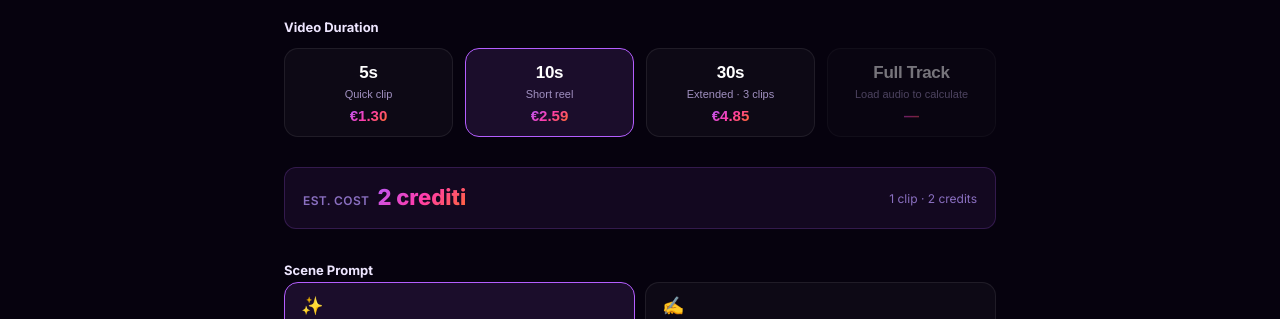
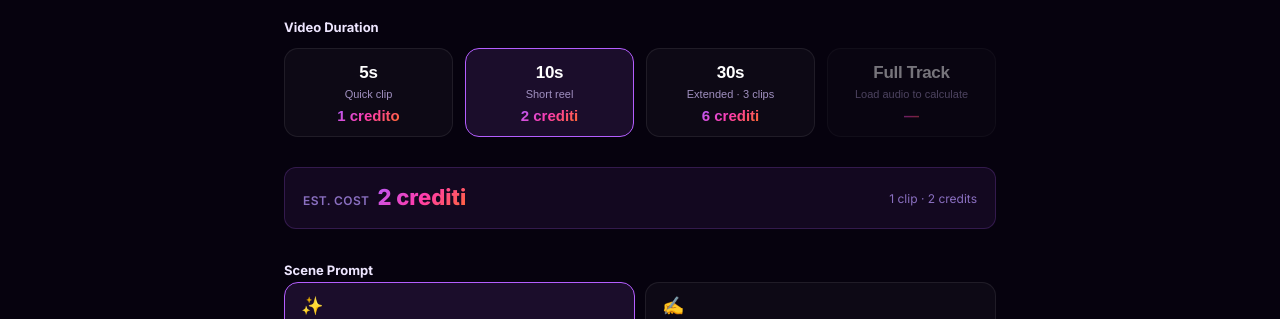
Before and after one commit to ObiriecLabs/delulureel, a Flask app: template templates/upload.html in a window 1280 px wide. Shown: the part 686-1005 px from the top of the page. Run offline with Flask 3, Linux system fonts and the light colour scheme; the template is opened without the code that fills it, so the values that code supplies are empty.

Commit message:
fix: replace euro prices with credit labels on duration buttons
5s → "1 credito", 10s → "2 crediti", 30s → "6 crediti".
The HTML change was applied locally but never committed — Render
was still serving the old &#x20AC; values.

Co-Authored-By: Claude Sonnet 4.6 <noreply@anthropic.com>

```diff
--- a/templates/upload.html
+++ b/templates/upload.html
@@ -99,19 +99,19 @@
           <button type="button" class="dur-btn" data-dur="5">
             <span class="dur-time">5s</span>
             <span class="dur-name">Quick clip</span>
-            <span class="dur-cost">&#x20AC;1.30</span>
+            <span class="dur-cost">1 credito</span>
           </button>
 
           <button type="button" class="dur-btn active" data-dur="10">
             <span class="dur-time">10s</span>
             <span class="dur-name">Short reel</span>
-            <span class="dur-cost">&#x20AC;2.59</span>
+            <span class="dur-cost">2 crediti</span>
           </button>
 
           <button type="button" class="dur-btn" data-dur="30">
             <span class="dur-time">30s</span>
             <span class="dur-name">Extended &middot; 3 clips</span>
-            <span class="dur-cost">&#x20AC;4.85</span>
+            <span class="dur-cost">6 crediti</span>
           </button>
 
           <button type="button" class="dur-btn dur-btn-full" data-dur="full" id="dur-full-btn" disabled>
@@ -130,7 +130,7 @@
         <div class="cost-banner" id="cost-banner">
           <div class="cost-left">
             <span class="cost-label">Est. cost</span>
-            <span class="cost-value" id="cost-display">&#x20AC;2.59</span>
+            <span class="cost-value" id="cost-display">2 crediti</span>
           </div>
           <div class="cost-right">
             <span class="cost-detail" id="cost-detail">1 clip &middot; Kling 3.0 Pro &middot; included in your plan</span>
```
